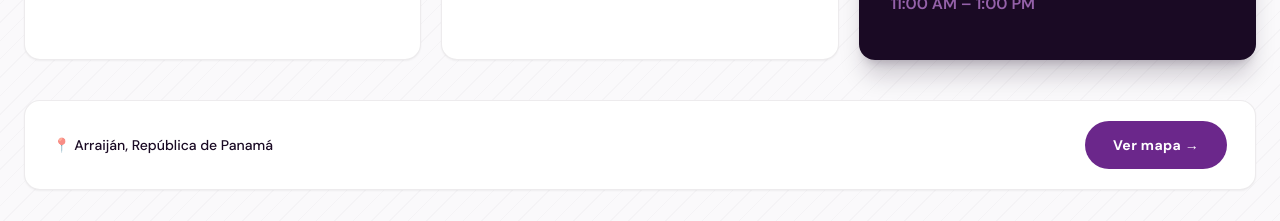
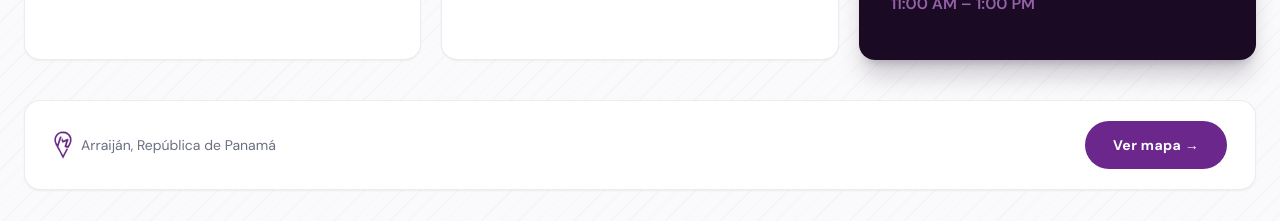
Before and after one commit to carloschongdev/nueva-vision-web, a Next.js app: page / in a window 1280 px wide. Shown: the part 1720-1941 px from the top of the page. Built offline with nearby package versions, Linux system fonts and the light colour scheme.

Commit message:
fix: mercy icon in ServiceTimes location bar

```diff
--- a/components/ServiceTimes.tsx
+++ b/components/ServiceTimes.tsx
@@ -1,4 +1,5 @@
 import Link from "next/link";
+import Image from "next/image";
 
 const services = [
   {
@@ -61,9 +62,10 @@ export default function ServiceTimes() {
 
         <div className="flex flex-col sm:flex-row items-center justify-between gap-4 px-7 py-5 bg-white rounded-2xl border shadow-sm"
           style={{ borderColor: "rgba(26,10,36,0.08)" }}>
-          <p className="font-sans text-sm text-primary-900/60">
-            📍 <span className="text-primary-900 font-medium">Arraiján, República de Panamá</span>
-          </p>
+          <a href="https://www.google.com/maps?q=8.992472214531723,-79.7279901636073" target="_blank" rel="noopener noreferrer" className="flex items-center gap-2 group">
+            <Image src="/mercy.svg" alt="Ubicación" width={20} height={20} className="object-contain shrink-0" />
+            <span className="font-sans text-sm text-navy-900/60 group-hover:text-primary-500 transition-colors duration-200">Arraiján, República de Panamá</span>
+          </a>
           <Link href="/contact" className="btn-primary text-xs py-2.5">Ver mapa →</Link>
         </div>
       </div>
```
